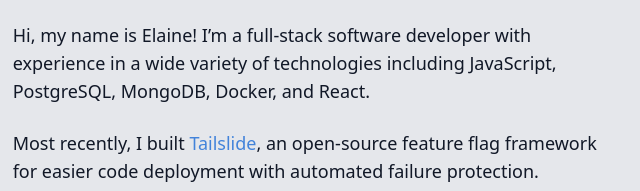
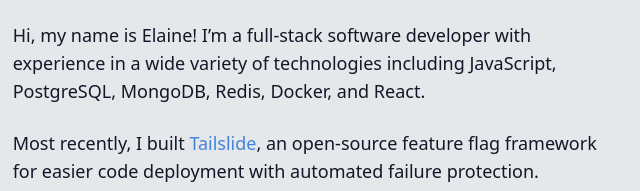
Before and after one commit to elainevuong/elainevuong.github.io, a website: page index.html in a window 1280 px wide. Shown: the part 224-415 px from the top of the page, 526-1166 px from the left. Drawn offline with Linux system fonts and the light colour scheme.

Commit message:
Minor Update

```diff
--- a/index.html
+++ b/index.html
@@ -204,7 +204,7 @@
               <p class="text-lg text-gray-900 mt-6">
                 Hi, my name is Elaine! I’m a full-stack software developer
                 with experience in a wide variety of technologies including JavaScript, PostgreSQL,
-                MongoDB, Docker, and React.
+                MongoDB, Redis, Docker, and React.
               </p>
               <p class="text-lg text-gray-900 mt-6">
                 Most recently, I built
```
